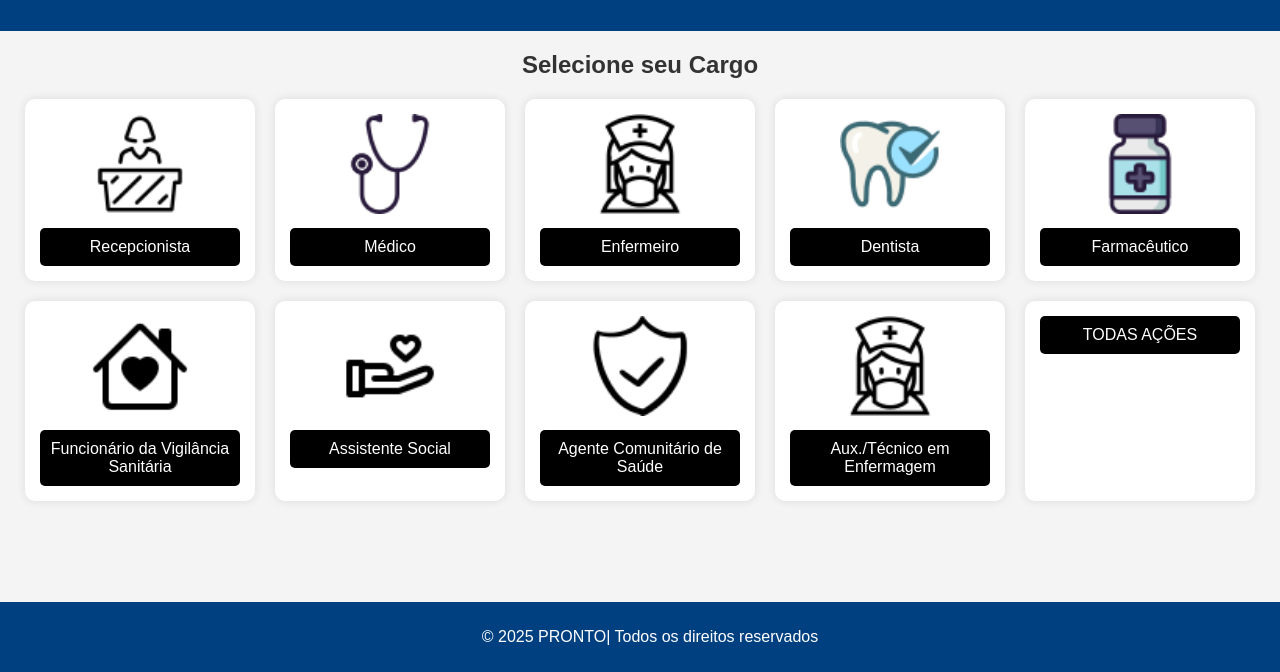
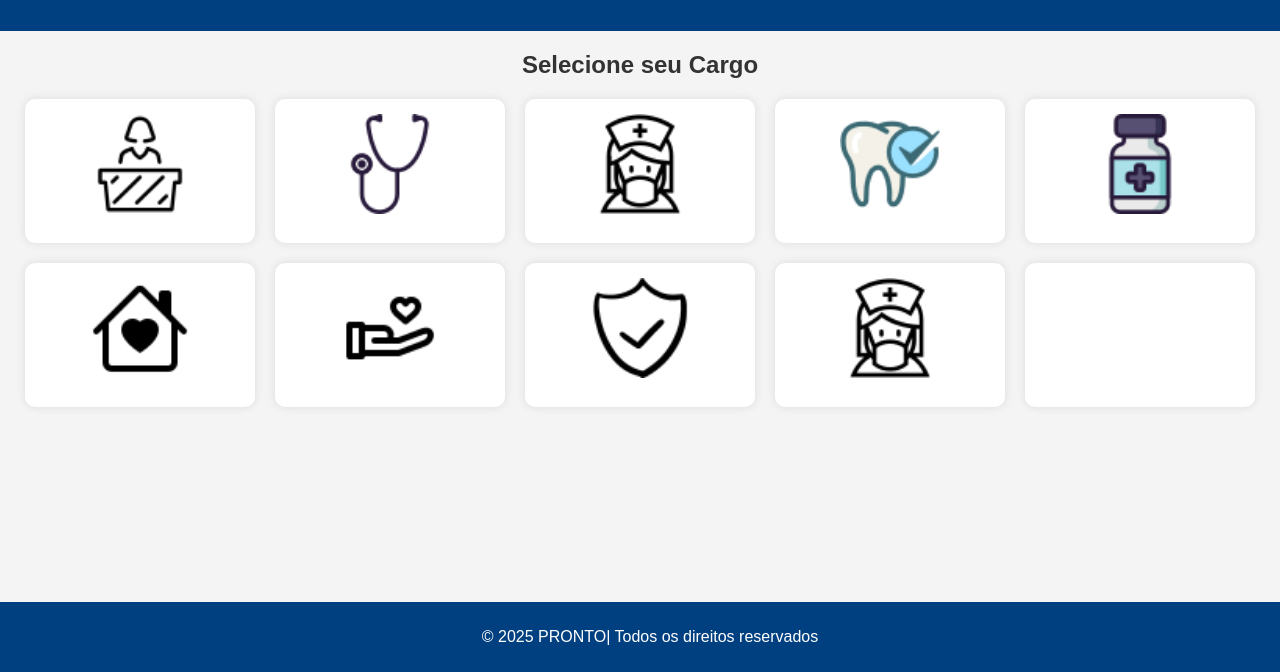
Before and after one commit to lidiane555/TutorialPronto, a plain HTML site: page index.html in a window 1280 px wide. Shown: the part 128-800 px from the top of the page. Drawn offline with Linux system fonts and the light colour scheme.

Commit message:
Remove : botões do HTML

```diff
--- a/index.html
+++ b/index.html
@@ -15,47 +15,48 @@
         <div class="cargos-container">
             <div class="cargo">
                 <img src="img/Recepicionista.webp" alt="Ícone de Recepcionista">
-                <a href="cargos/recepcionista.html"><button>Recepcionista</button></a>
+                <a href="cargos/recepcionista.html"></a>
             </div>
             <div class="cargo">
                 <img src="img/médico.webp" alt="Ícone de Médico">
-                <a href="cargos/medico.html"><button>Médico</button></a>
+                <a href="cargos/medico.html"></a>
             </div>
             <div class="cargo">
                 <img src="img/enfermeira.webp" alt="Ícone de Enfermeiro">
-                <a href="cargos/enfermeiro.html"><button>Enfermeiro</button></a>
+                <a href="cargos/enfermeiro.html"></a>
             </div>
             <div class="cargo">
                 <img src="img/dentista.webp" alt="Ícone de Dentista">
-                <a href="cargos/dentista.html"><button>Dentista</button></a>
+                <a href="cargos/dentista.html"></a>
             </div>
             <div class="cargo">
                 <img src="img/farmaceuta.webp" alt="Ícone de Farmacêutico">
-                <a href="cargos/farmaceutico.html"><button>Farmacêutico</button></a>
+                <a href="cargos/farmaceutico.html"></a>
             </div>
             <div class="cargo">
                 <img src="img/Agente_Comunitário_Saúde.webp" alt="Ícone de Vigilância Sanitária">
-                <a href="cargos/vigilancia.html"><button>Funcionário da Vigilância Sanitária</button></a>
+                <a href="cargos/vigilancia.html"></a>
             </div>
             <div class="cargo">
                 <img src="img/Assistente Social.webp" alt="Ícone de Assistente Social">
-                <a href="cargos/assistente_social.html"><button>Assistente Social</button></a>
+                <a href="cargos/assistente_social.html"></a>
             </div>
             <div class="cargo">
                 <img src="img/Agente_Saude.webp" alt="Ícone de Agente Comunitário de Saúde">
-                <a href="cargos/agente_saude.html"><button>Agente Comunitário de Saúde</button></a>
+                <a href="cargos/agente_saude.html"></a>
             </div>
             <div class="cargo">
                 <img src="img/enfermeira.webp" alt="Ícone de Auxiliar/Técnico em Enfermagem">
-                <a href="cargos/tecnico_enfermagem.html"><button>Aux./Técnico em Enfermagem</button></a>
+                <a href="cargos/tecnico_enfermagem.html"></a>
             </div>
             <div class="cargo">
-                <a href="cargos/"><button>TODAS AÇÕES</button></a>
+                <a href="cargos/"></a>
             </div>
         </div>
     </main>
     <footer>
         <p>&copy; 2025 PRONTO| Todos os direitos reservados</p>
     </footer>
+    <script src="script.js"></script>
 </body>
 </html>
```
